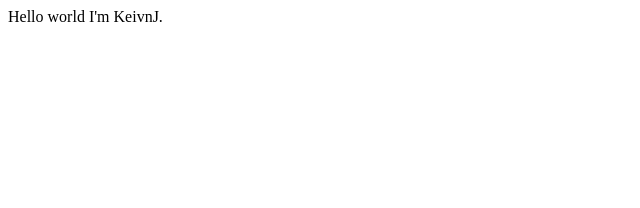
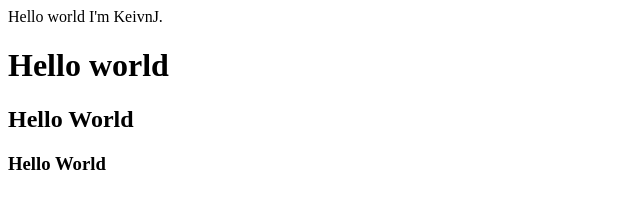
Before and after one commit to kevinj92/opentutorials-kevinj92, a plain HTML site: page index.html in a window 1280 px wide. Shown: the whole page, without its empty margins (0-640 px from the left). Drawn offline with Linux system fonts and the light colour scheme.

Commit message:
more word with tag

```diff
--- a/index.html
+++ b/index.html
@@ -20,5 +20,8 @@
 
 	<body>
 		Hello world I'm KeivnJ.
+		<h1>Hello world</h1>
+		<h2>Hello World</h2>
+		<h3>Hello World</h3>
 	</body>
 </html>
```
